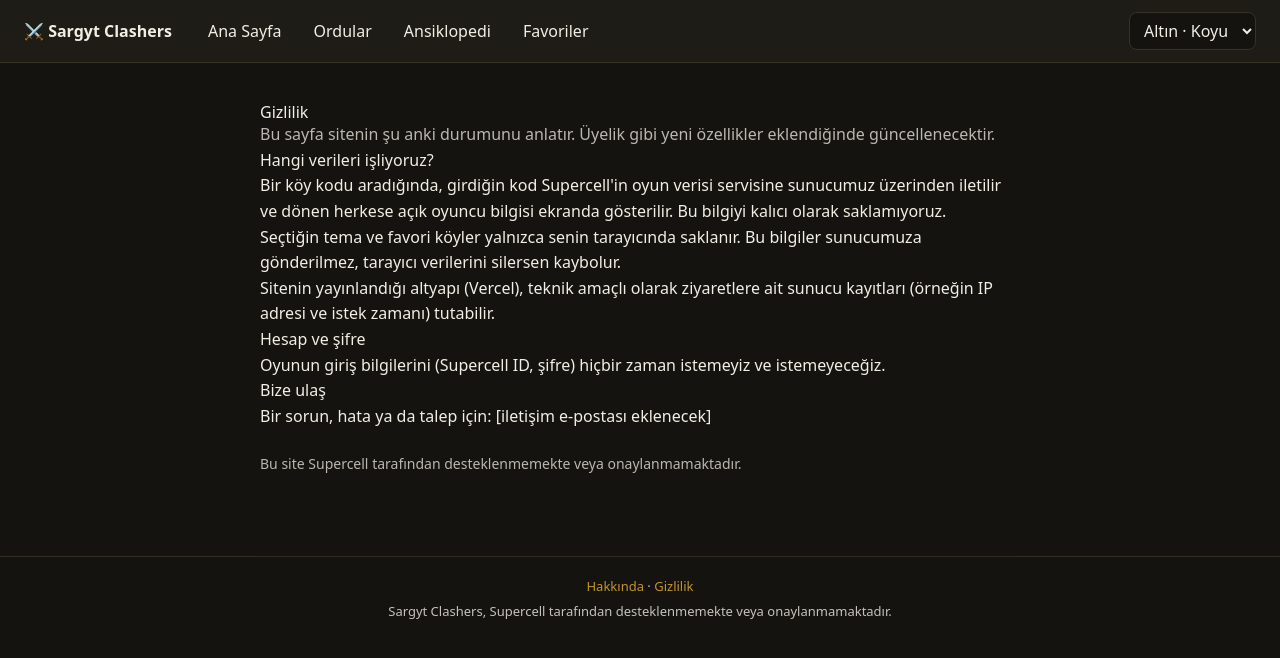
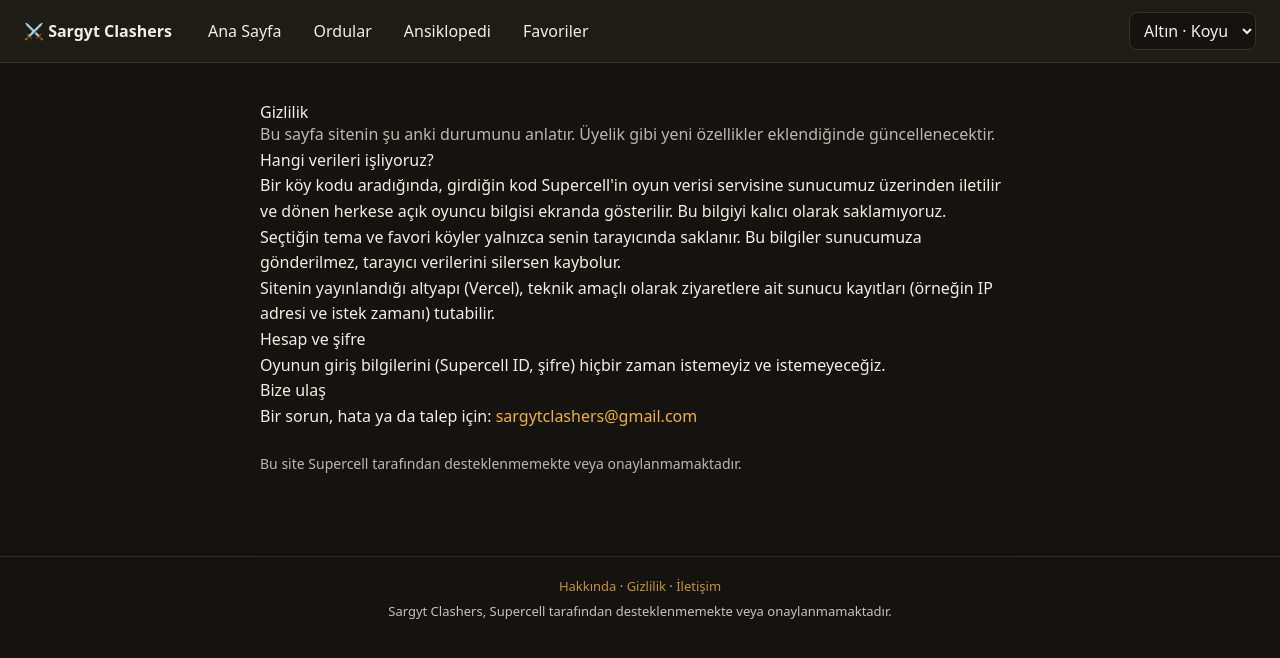
Before and after one commit to Sargyt/Sargyt-clashers, a Next.js app: page /gizlilik in a window 1280 px wide. Shown: the top 658 px of the page. Built offline with nearby package versions, Linux system fonts and the light colour scheme.

Commit message:
iletisim e-postasi

```diff
--- a/app/Altbilgi.tsx
+++ b/app/Altbilgi.tsx
@@ -1,4 +1,5 @@
 import Link from "next/link";
+import { EPOSTA } from "./iletisim";
 
 export default function Altbilgi() {
   return (
@@ -13,7 +14,8 @@ export default function Altbilgi() {
       }}
     >
       <div style={{ marginBottom: 6 }}>
-        <Link href="/hakkinda">Hakkında</Link> · <Link href="/gizlilik">Gizlilik</Link>
+        <Link href="/hakkinda">Hakkında</Link> · <Link href="/gizlilik">Gizlilik</Link> ·{" "}
+<a href={"mailto:" + EPOSTA}>İletişim</a>
       </div>
       Sargyt Clashers, Supercell tarafından desteklenmemekte veya onaylanmamaktadır.
     </footer>
--- a/app/gizlilik/page.tsx
+++ b/app/gizlilik/page.tsx
@@ -1,3 +1,4 @@
+import { EPOSTA } from "../iletisim";
 export default function Gizlilik() {
   return (
     <main style={{ padding: "40px 20px", maxWidth: 800, margin: "0 auto", lineHeight: 1.6 }}>
@@ -28,7 +29,9 @@ export default function Gizlilik() {
       </p>
 
       <h2>Bize ulaş</h2>
-      <p>Bir sorun, hata ya da talep için: [iletişim e-postası eklenecek]</p>
+      <p>
+  Bir sorun, hata ya da talep için: <a href={"mailto:" + EPOSTA}>{EPOSTA}</a>
+</p>
 
       <p style={{ opacity: 0.75, fontSize: 14, marginTop: 24 }}>
         Bu site Supercell tarafından desteklenmemekte veya onaylanmamaktadır.
--- a/app/hakkinda/page.tsx
+++ b/app/hakkinda/page.tsx
@@ -1,3 +1,4 @@
+import { EPOSTA } from "../iletisim";
 export default function Hakkinda() {
   return (
     <main style={{ padding: "40px 20px", maxWidth: 800, margin: "0 auto", lineHeight: 1.6 }}>
@@ -10,6 +11,9 @@ export default function Hakkinda() {
       <p>
         İçerikler Türkçe oyun diline göre hazırlanmaktadır. &quot;Doğrulanmadı&quot; etiketli içerikler
         henüz teyit edilmemiştir. Bir hata görürsen bildirebilirsin.
+              <p>
+        Hata bildirmek veya öneride bulunmak için: <a href={"mailto:" + EPOSTA}>{EPOSTA}</a>
+      </p>
       </p>
       <p style={{ opacity: 0.75, fontSize: 14 }}>
         Bu site Supercell tarafından desteklenmemekte veya onaylanmamaktadır. Clash of Clans,
--- /dev/null
+++ b/app/iletisim.ts
@@ -0,0 +1 @@
+export const EPOSTA = "sargytclashers@gmail.com";
```
